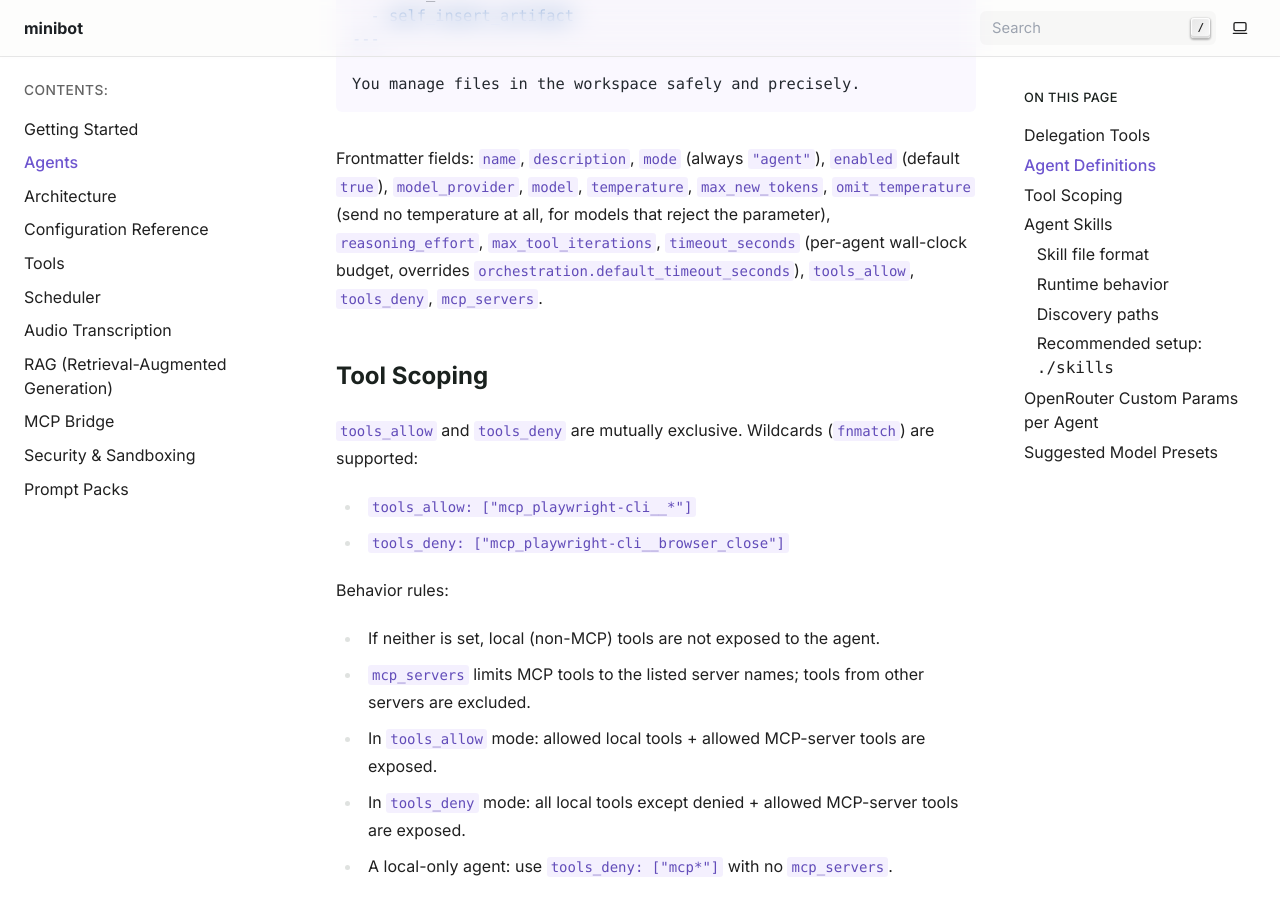
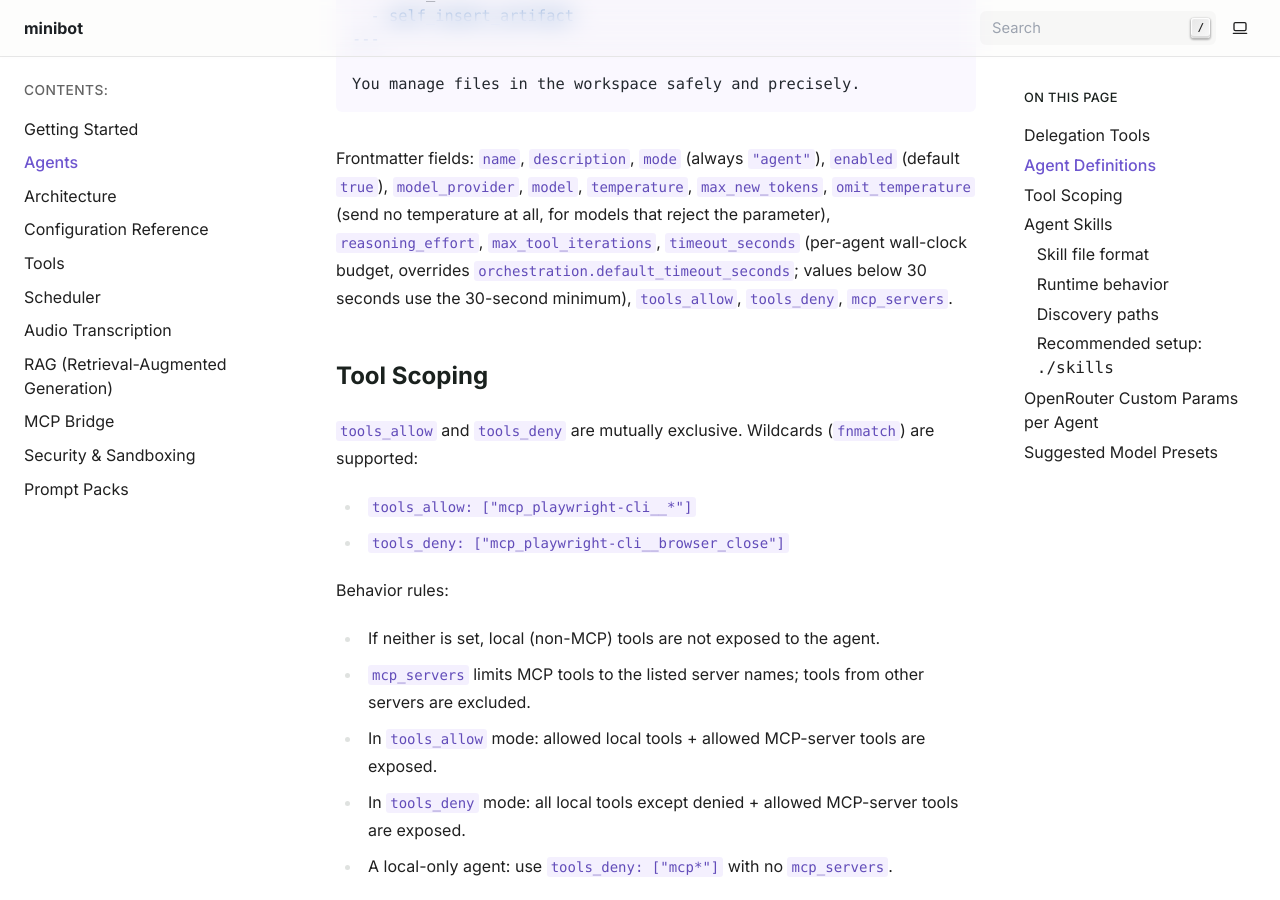
Before and after one commit to sonic182/minibot, a Sphinx documentation site: the page built from docs/agents.rst, in a window 1280 px wide and 900 px high, scrolled down 1033 px. Built offline with Sphinx 7.4.7, drawn with Linux system fonts in a browser that asks for light colours.

```diff
--- a/docs/agents.rst
+++ b/docs/agents.rst
@@ -45,7 +45,8 @@
 (default ``true``), ``model_provider``, ``model``, ``temperature``, ``max_new_tokens``,
 ``omit_temperature`` (send no temperature at all, for models that reject the parameter),
 ``reasoning_effort``, ``max_tool_iterations``, ``timeout_seconds`` (per-agent wall-clock budget, overrides
-``orchestration.default_timeout_seconds``), ``tools_allow``, ``tools_deny``, ``mcp_servers``.
+``orchestration.default_timeout_seconds``; values below 30 seconds use the 30-second minimum), ``tools_allow``,
+``tools_deny``, ``mcp_servers``.
 
 Tool Scoping
 ------------
```
Also changed, not shown: 1 other file.
